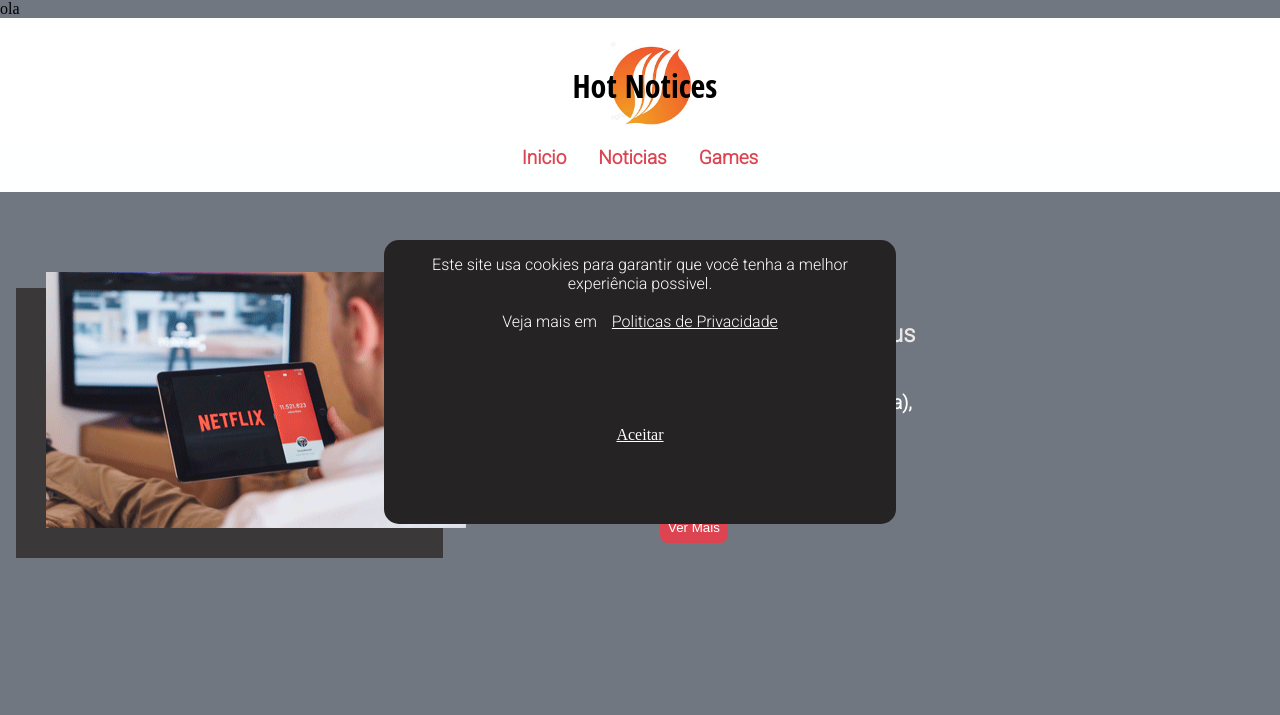
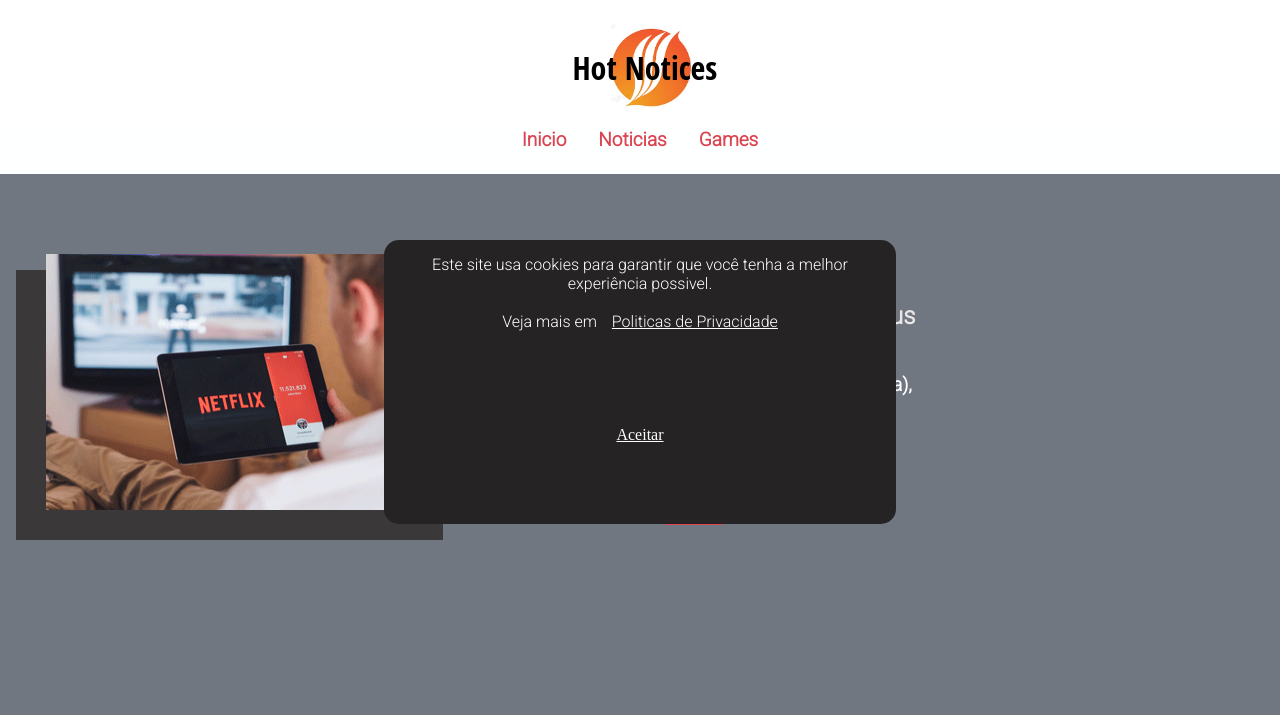
Before and after one commit to gustavomatador0007/site-hot-notices, a website: page index.html in a window 1280 px wide. Shown: the top 715 px of the page. Drawn offline with Linux system fonts and the light colour scheme.

Commit message:
first commit

```diff
--- a/index.html
+++ b/index.html
@@ -28,7 +28,6 @@
     </head>
 
     <body>
-       <p>ola</p>
         <div id="load"></div>
 
         <div class="tudo10">
```
